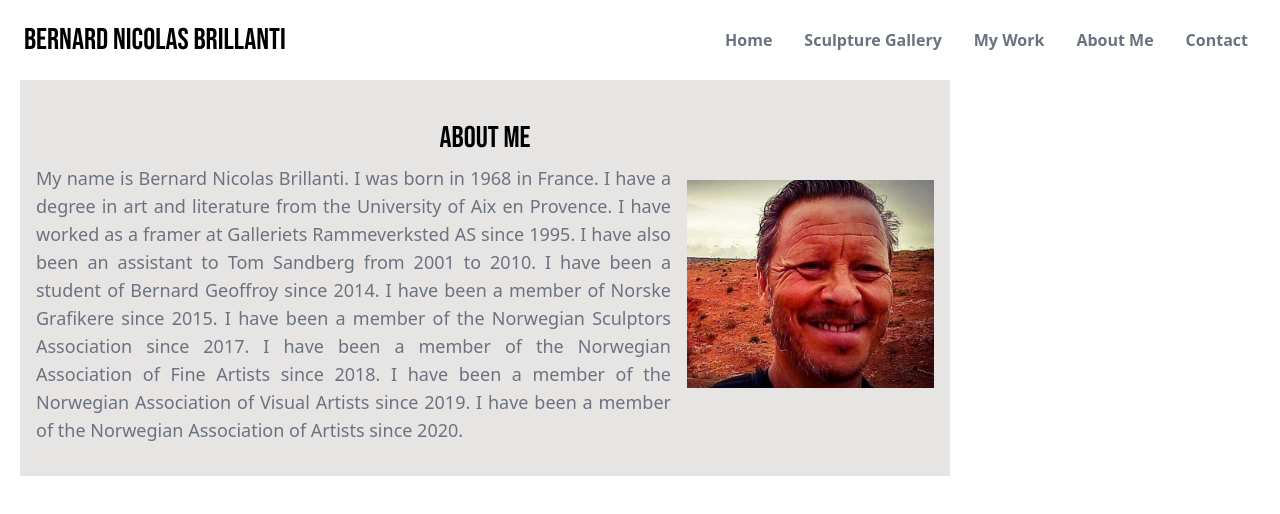
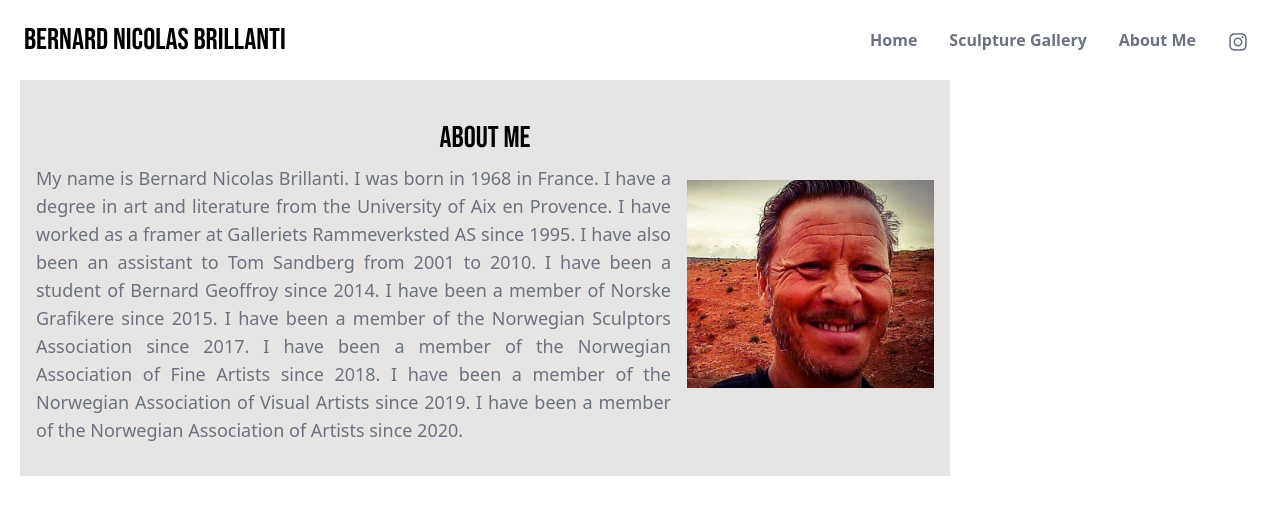
Before and after one commit to sarunj/Bernard-Portfolio-website, a React (Create React App) app: page /about-me in a window 1280 px wide. Shown: the top 514 px of the page. Built offline with nearby package versions, Linux system fonts and the light colour scheme.

Commit message:
Added instagram icon and removed contact & Mywork from navbar and Routes

```diff
--- a/src/components/Navbar.jsx
+++ b/src/components/Navbar.jsx
@@ -1,6 +1,8 @@
 import React, {useState} from 'react';
-import {FaBars, FaTimes} from 'react-icons/fa';
+import {FaBars, FaTimes, FaInstagram} from 'react-icons/fa';
+// import {HiOutlineMail} from 'react-icons/hi';
 import {Link} from 'react-router-dom';
+
 
 const Navbar = () => {
 
@@ -21,14 +23,19 @@ const Navbar = () => {
         <li className='px-4 cursor-pointer capitalize font-semibold text-gray-500 hover:scale-110 duration-200'>
           <Link to='/sculpture-gallery'>Sculpture Gallery</Link>
         </li>
-        <li className='px-4 cursor-pointer capitalize font-semibold text-gray-500 hover:scale-110 duration-200'>
+        {/* <li className='px-4 cursor-pointer capitalize font-semibold text-gray-500 hover:scale-110 duration-200'>
           <Link to='/my-work'>My Work</Link>
-        </li>
+        </li> */}
         <li className='px-4 cursor-pointer capitalize font-semibold text-gray-500 hover:scale-110 duration-200'>
           <Link to='/about-me'>About Me</Link>
         </li>
+        {/* <li className='px-4 cursor-pointer capitalize font-semibold text-gray-500 hover:scale-110 duration-200'>
+          <Link to='/contact'>Contact</Link>
+        </li> */}
         <li className='px-4 cursor-pointer capitalize font-semibold text-gray-500 hover:scale-110 duration-200'>
-          <Link to='/contact'>Contact</Link>
+          <a href="https://www.instagram.com/bernardnicolas2/" target="_blank" rel="noreferrer">
+            <FaInstagram className='inline-block text-xl cursor-pointer hover:scale-100 duration-200'/>
+          </a>
         </li>
       </ul>
 
@@ -45,14 +52,21 @@ const Navbar = () => {
               <li className='px-4 cursor-pointer capitalize font-medium text-gray-500 hover:scale-110 duration-200'>
                 <Link to='/sculpture-gallery'>Sculpture Gallery</Link>
               </li>
-              <li className='px-4 cursor-pointer capitalize font-medium text-gray-500 hover:scale-110 duration-200'>
+              {/* <li className='px-4 cursor-pointer capitalize font-medium text-gray-500 hover:scale-110 duration-200'>
                 <Link to='/my-work'>My Work</Link>
-              </li>
+              </li> */}
               <li className='px-4 cursor-pointer capitalize font-medium text-gray-500 hover:scale-110 duration-200'>
                 <Link to='/about-me'>About Me</Link>
               </li>
+              {/* <li className='px-4 cursor-pointer capitalize font-medium text-gray-500 hover:scale-110 duration-200'>
+                <Link to='/contact'>Contact</Link>
+              </li> */}
               <li className='px-4 cursor-pointer capitalize font-medium text-gray-500 hover:scale-110 duration-200'>
-                <Link to='/contact'>Contact</Link>
+                <a href="https://www.instagram.com/bernardnicolas2/" target="_blank" rel="noreferrer" className='capitalize font-medium text-gray-500'>
+                <FaInstagram className='inline-block mb-[3px] text-xl cursor-pointer hover:scale-100 duration-200'/>
+                  {' '} Instagram
+
+                </a>
               </li>
             </ul>
         )}
--- a/src/index.js
+++ b/src/index.js
@@ -5,9 +5,9 @@ import App from './App';
 
 import { BrowserRouter, Routes, Route } from 'react-router-dom';
 import AboutPage from './routes/AboutPage';
-import ContactPage from './routes/ContactPage';
+// import ContactPage from './routes/ContactPage';
 import GalleryPage from './routes/GalleryPage';
-import MyWorkPage from './routes/MyWorkPage';
+// import MyWorkPage from './routes/MyWorkPage';
 
 
 const root = ReactDOM.createRoot(document.getElementById('root'));
@@ -16,9 +16,9 @@ root.render(
     <Routes>
       <Route path="/" element={<App />} />
       <Route path="/sculpture-gallery" element={<GalleryPage/>} />
-      <Route path="/my-work" element={<MyWorkPage />} />
+      {/* <Route path="/my-work" element={<MyWorkPage />} /> */}
       <Route path="/about-me" element={<AboutPage />} />
-      <Route path="/contact" element={<ContactPage />} />
+      {/* <Route path="/contact" element={<ContactPage />} /> */}
     </Routes>
   </BrowserRouter>
 );
```
